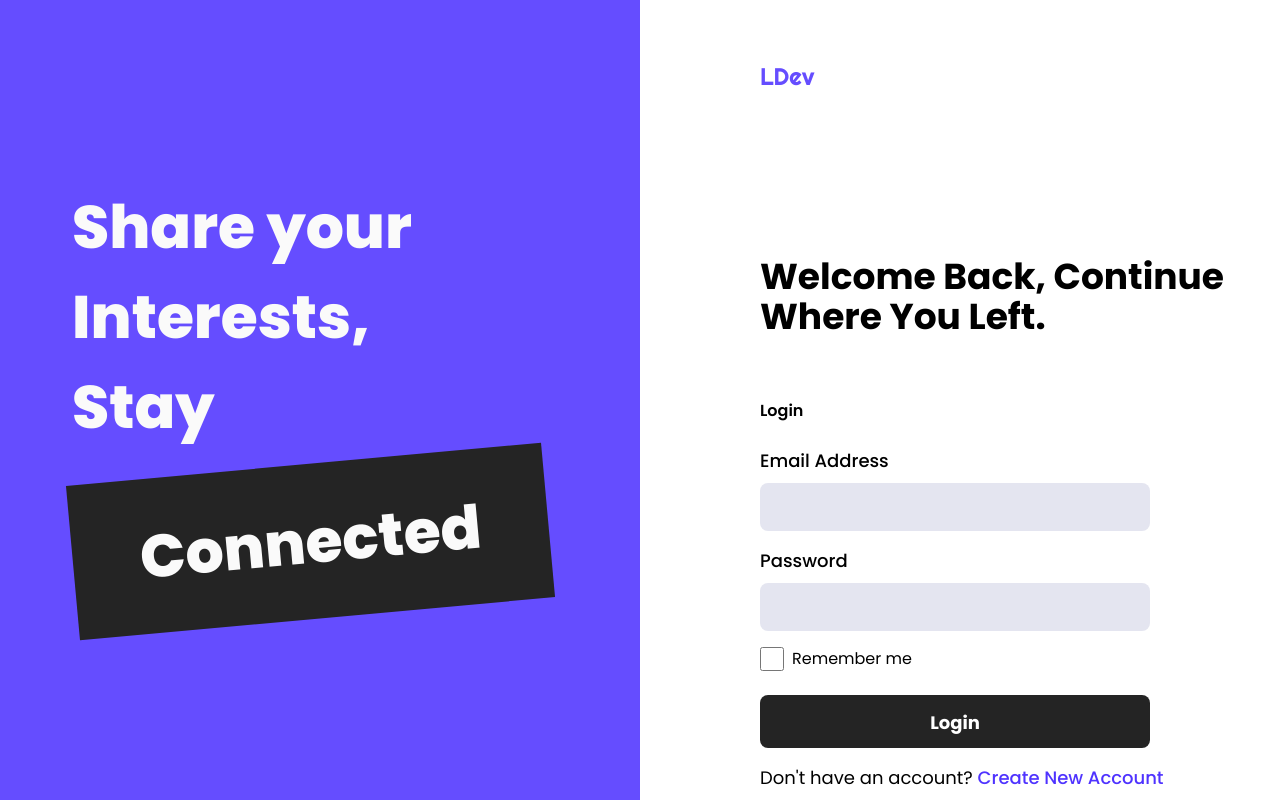
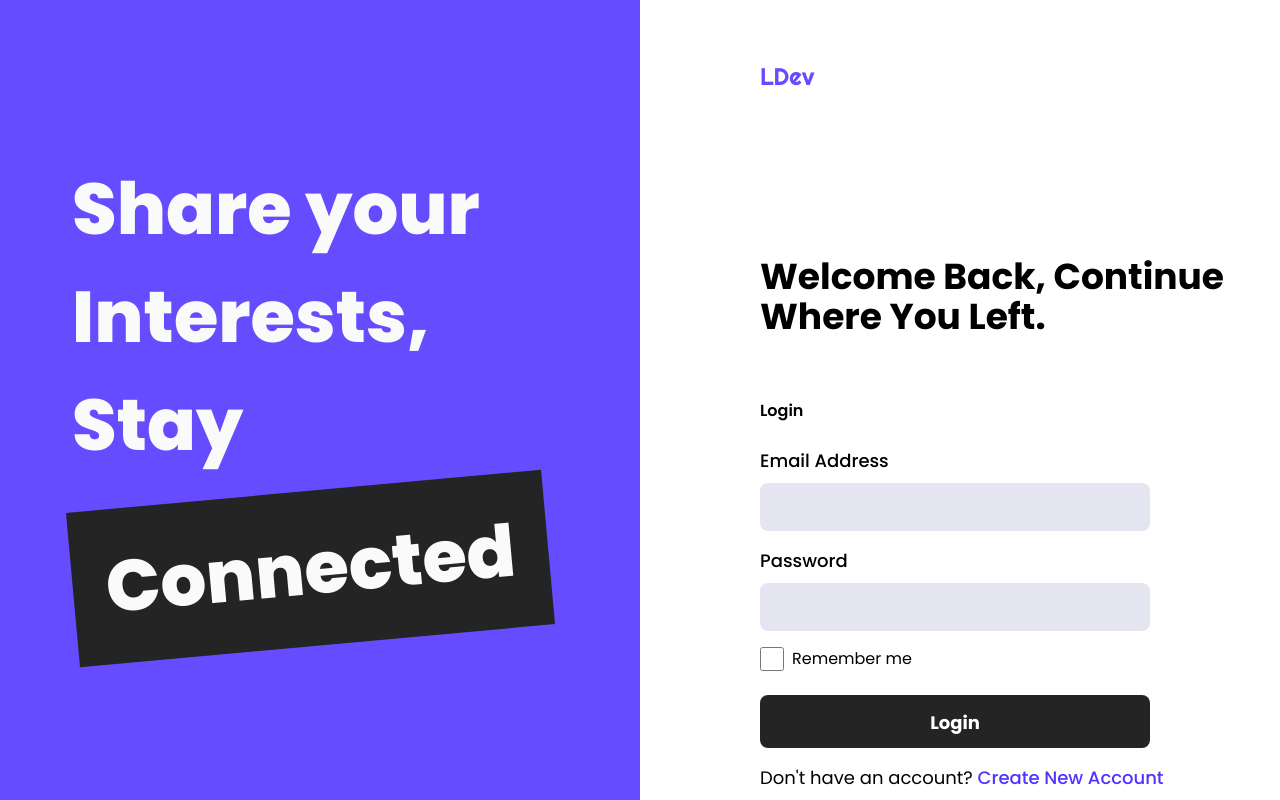
Before and after one commit to L-Devs/dev-book-webapp, a React (Vite) app: page /login in a window 1280 px wide. Built offline with nearby package versions, Linux system fonts and the light colour scheme.

Commit message:
reverted font size

```diff
--- a/src/components/PageBanner.tsx
+++ b/src/components/PageBanner.tsx
@@ -18,7 +18,7 @@ const PageBanner = ({ alternate }: Props) => {
 				bgColor + " w-1/2 flex justify-center min-h-screen items-center"
 			}
 		>
-			<div className={textColor + " ml-[72px] font-extrabold text-6xl text-left leading-normal"}>
+			<div className={textColor + " ml-[72px] font-extrabold text-7xl text-left leading-normal"}>
 				<span>
 					Share your Interests, <br></br>Stay
 				</span>
```
